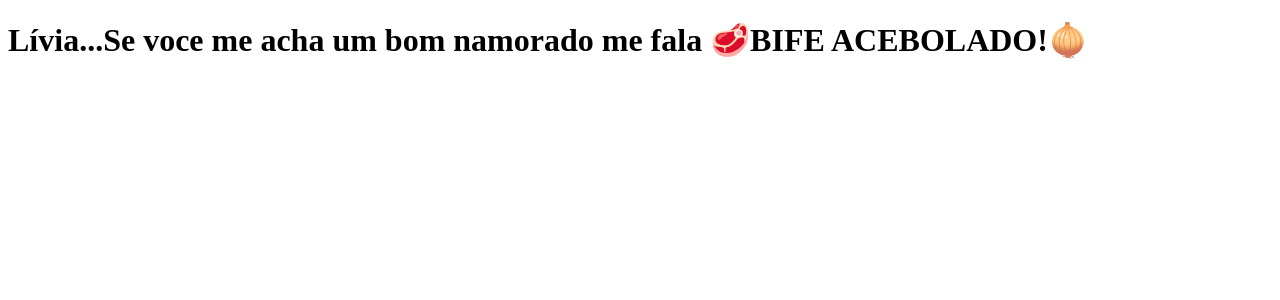
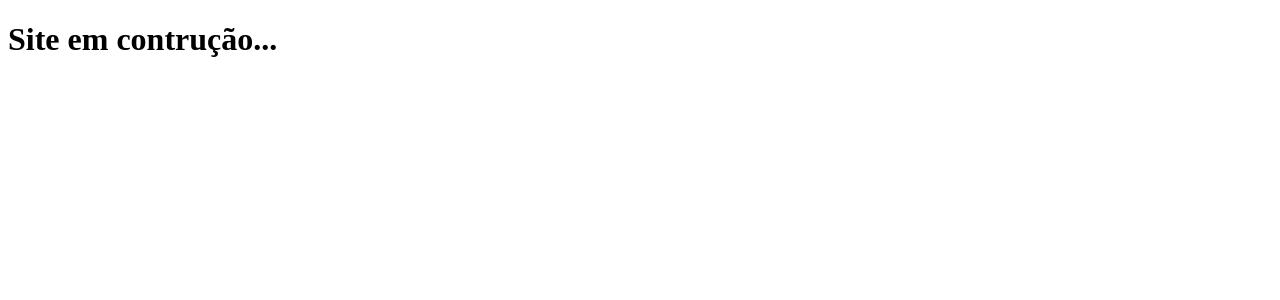
Before and after one commit to zZuccoli/clone-tabnews, a Next.js app: page / in a window 1280 px wide. Shown: the top 300 px of the page. Built offline with nearby package versions, Linux system fonts and the light colour scheme.

Commit message:
Modificação do textoo da home

```diff
--- a/pages/index.js
+++ b/pages/index.js
@@ -1,7 +1,5 @@
 function Home() {
-  return (
-    <h1>Lívia...Se voce me acha um bom namorado me fala 🥩BIFE ACEBOLADO!🧅 </h1>
-  );
+  return <h1> Site em contrução... </h1>;
 }
 
 export default Home;
```
